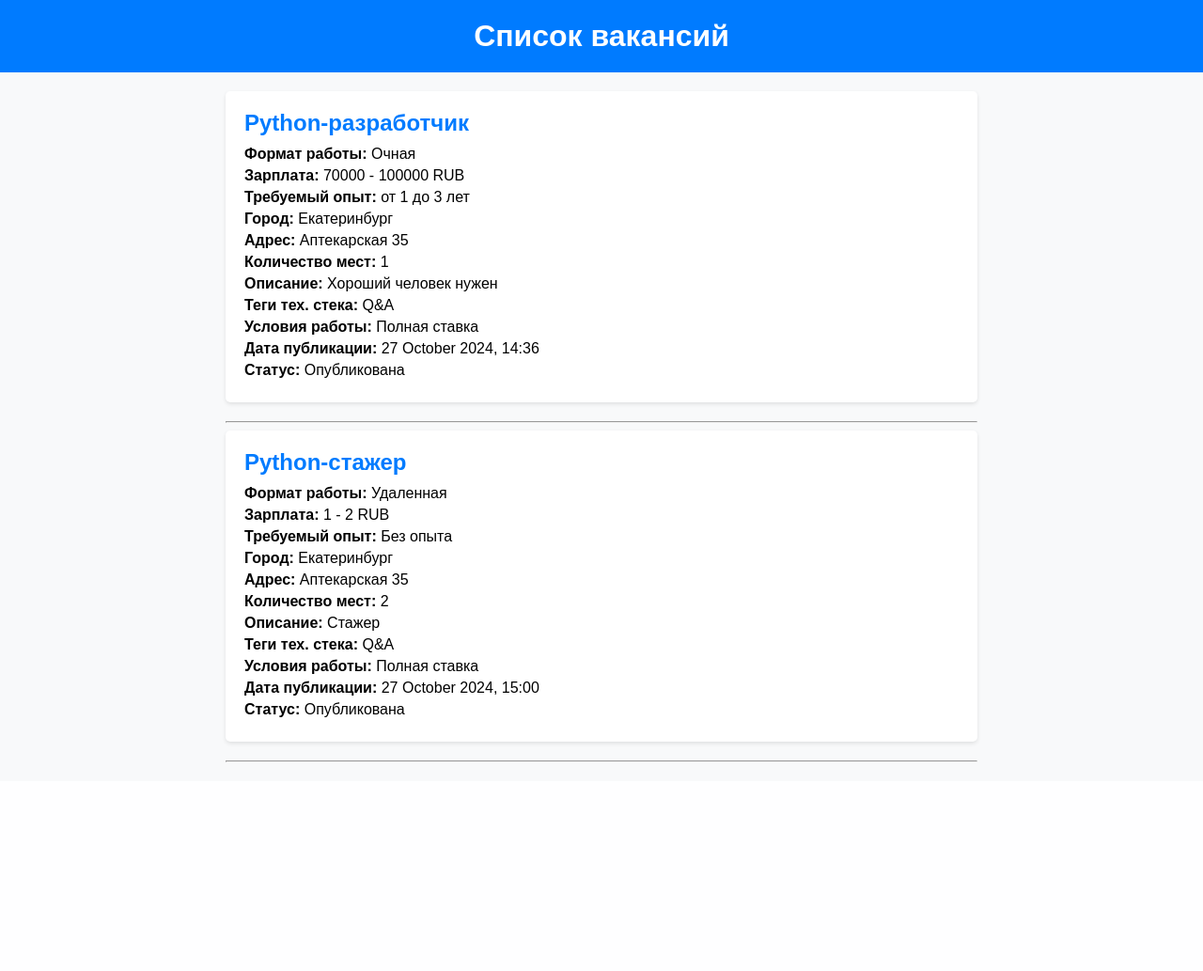
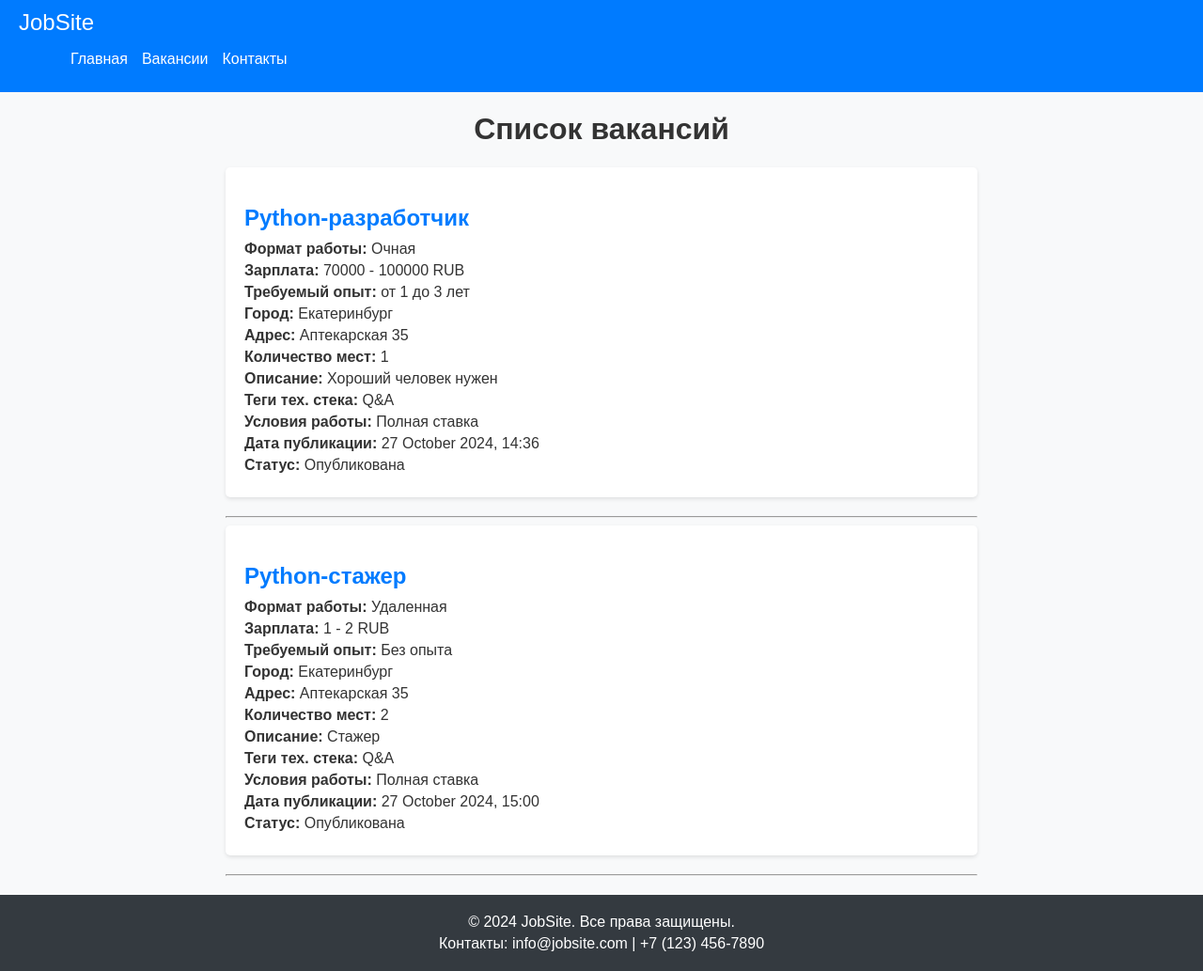
Before and after one commit to AberQ/HR-WEBSITE, a Django app: page /vacancies/ in a window 1280 px wide. Shown: the whole page at 94% size. Before the commit the page ends 811 px from the top, so only its background shows below. Run offline with Django 5.2, Linux system fonts and the light colour scheme; data comes from the database, SQL or seed files in the repository.

Commit message:
Добавил шаблон(base.html)

```diff
--- a/backend/api/views.py
+++ b/backend/api/views.py
@@ -28,6 +28,8 @@ class VacancyCreateAPIView(generics.CreateAPIView):
 def home(request):
     return render(request, 'home.html')
 
+def contact(request):
+    return render(request, 'contact.html')
 
 from django.shortcuts import render
 from .models import Vacancy
--- a/backend/base/urls.py
+++ b/backend/base/urls.py
@@ -21,6 +21,7 @@ schema_view = get_schema_view(
 
 urlpatterns = [
     path('', home, name='home'),
+    path('contact', contact, name='contact'),
     path('api/vacancies/', VacancyListAPIView.as_view(), name='vacancy-list'),
     path('admin/', admin.site.urls),
     path('api/vacancies/create/', VacancyCreateAPIView.as_view(), name='vacancy-create'),  # POST запросы
--- a/backend/static/css/styles.css
+++ b/backend/static/css/styles.css
@@ -1,26 +1,56 @@
-/* Основные стили для страницы */
+/* Основные стили */
 body {
     font-family: Arial, sans-serif;
     background-color: #f8f9fa;
     margin: 0;
     padding: 0;
+    color: #333;
 }
 
-/* Заголовок */
-h1 {
-    color: #333;
-    text-align: center;
-    padding: 20px 0;
+/* Шапка */
+header {
     background-color: #007bff;
+    padding: 10px 20px;
     color: #fff;
-    margin: 0;
+    display: flex;
+    justify-content: space-between;
+    align-items: center;
 }
 
-/* Список вакансий */
-.vacancy-list {
+header .logo a {
+    color: #fff;
+    font-size: 1.5em;
+    text-decoration: none;
+}
+
+header .nav-links {
+    list-style: none;
+    display: flex;
+}
+
+header .nav-links li {
+    margin-left: 15px;
+}
+
+header .nav-links a {
+    color: #fff;
+    text-decoration: none;
+}
+
+header .nav-links a:hover {
+    text-decoration: underline;
+}
+
+/* Основной контент */
+main {
     max-width: 800px;
     margin: 20px auto;
     padding: 0 20px;
+    text-align: center;
+}
+
+.vacancy-list {
+    margin-top: 20px;
 }
 
 .vacancy-item {
@@ -29,19 +59,26 @@ h1 {
     box-shadow: 0 2px 4px rgba(0, 0, 0, 0.1);
     padding: 20px;
     margin-bottom: 20px;
+    text-align: left;
 }
 
 .vacancy-item h2 {
     color: #007bff;
-    margin: 0 0 10px;
+    margin-bottom: 10px;
 }
 
 .vacancy-item p {
     margin: 5px 0;
 }
 
-.vacancy-item hr {
-    border: none;
-    border-top: 1px solid #e9ecef;
-    margin: 20px 0;
+/* Подвал */
+footer {
+    background-color: #343a40;
+    color: #fff;
+    padding: 15px 0;
+    text-align: center;
 }
+
+footer p {
+    margin: 5px 0;
+}
--- /dev/null
+++ b/backend/templates/base.html
@@ -0,0 +1,41 @@
+{% load static %}
+
+<!DOCTYPE html>
+<html lang="ru">
+<head>
+    <meta charset="UTF-8">
+    <meta name="viewport" content="width=device-width, initial-scale=1.0">
+    <title>{% block title %}JobSite{% endblock %}</title>
+    <link rel="stylesheet" href="{% static 'css/styles.css' %}">
+</head>
+<body>
+
+    <!-- Шапка сайта -->
+    <header>
+        <nav>
+            <div class="logo">
+                <a href="/">JobSite</a>
+            </div>
+            <ul class="nav-links">
+                <li><a href="/">Главная</a></li>
+                <li><a href="/vacancies">Вакансии</a></li>
+                <li><a href="/contact">Контакты</a></li>
+            </ul>
+        </nav>
+    </header>
+
+    <!-- Основной контент -->
+    <main>
+        {% block content %}
+        <!-- Контент страницы будет вставлен сюда -->
+        {% endblock %}
+    </main>
+
+    <!-- Подвал сайта -->
+    <footer>
+        <p>&copy; 2024 JobSite. Все права защищены.</p>
+        <p>Контакты: info@jobsite.com | +7 (123) 456-7890</p>
+    </footer>
+
+</body>
+</html>
--- a/backend/templates/vacancy_list.html
+++ b/backend/templates/vacancy_list.html
@@ -1,16 +1,9 @@
-{% load static %}
+{% extends 'base.html' %}
 
-<!DOCTYPE html>
-<html lang="ru">
-<head>
-    <meta charset="UTF-8">
-    <meta name="viewport" content="width=device-width, initial-scale=1.0">
-    <title>Список вакансий</title>
-    <link rel="stylesheet" href="{% static 'css/styles.css' %}">
-</head>
-<body>
+{% block title %}Список вакансий{% endblock %}
+
+{% block content %}
     <h1>Список вакансий</h1>
-
     <div class="vacancy-list">
         {% for vacancy in vacancies %}
         <div class="vacancy-item">
@@ -36,5 +29,4 @@
         <p>Вакансий нет</p>
         {% endfor %}
     </div>
-</body>
-</html>
+{% endblock %}
```
Also changed, not shown: backend/templates/contact.html (added, +9 -0 lines), backend/templates/home.html (+16 -17 lines).
